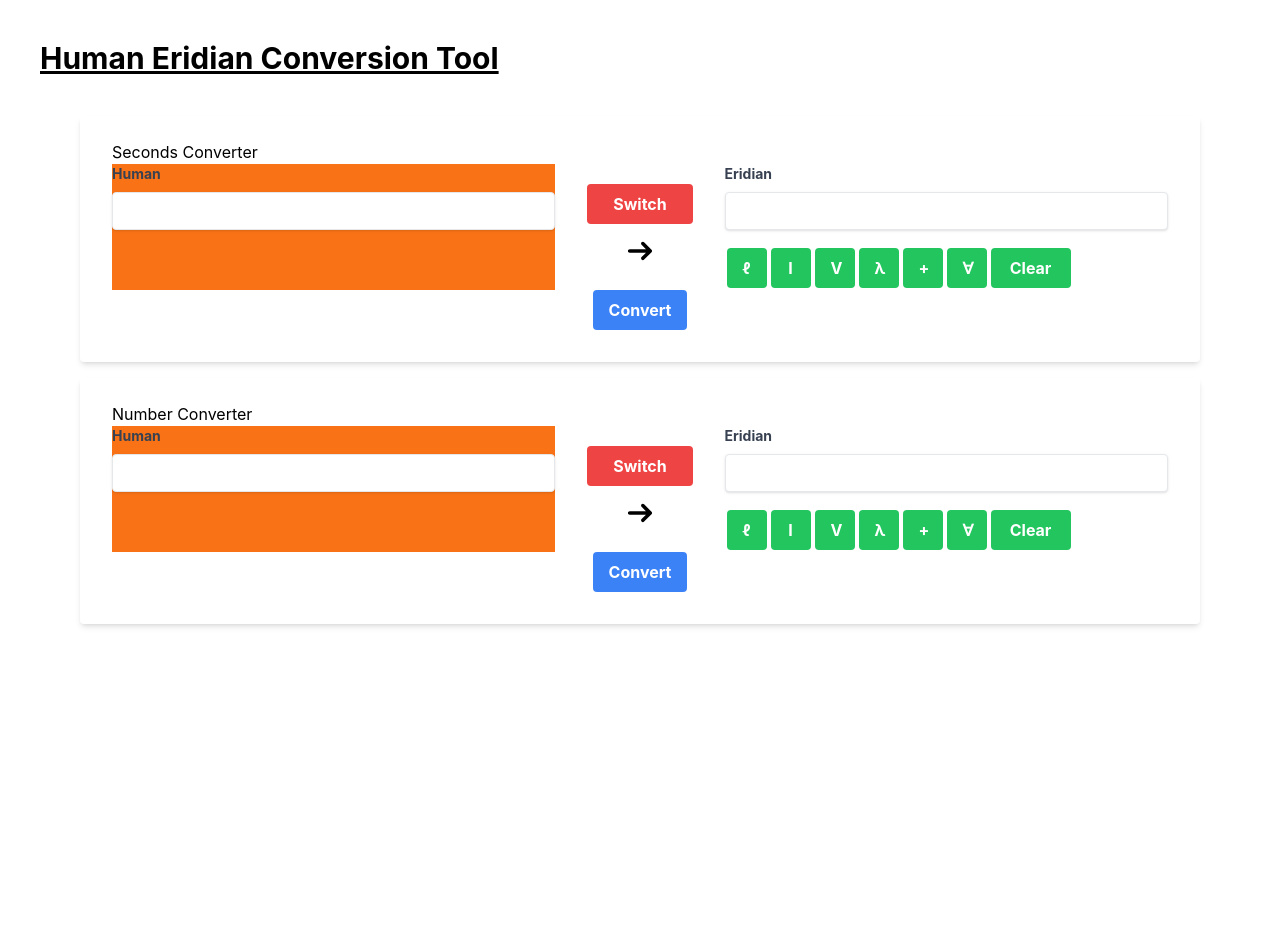
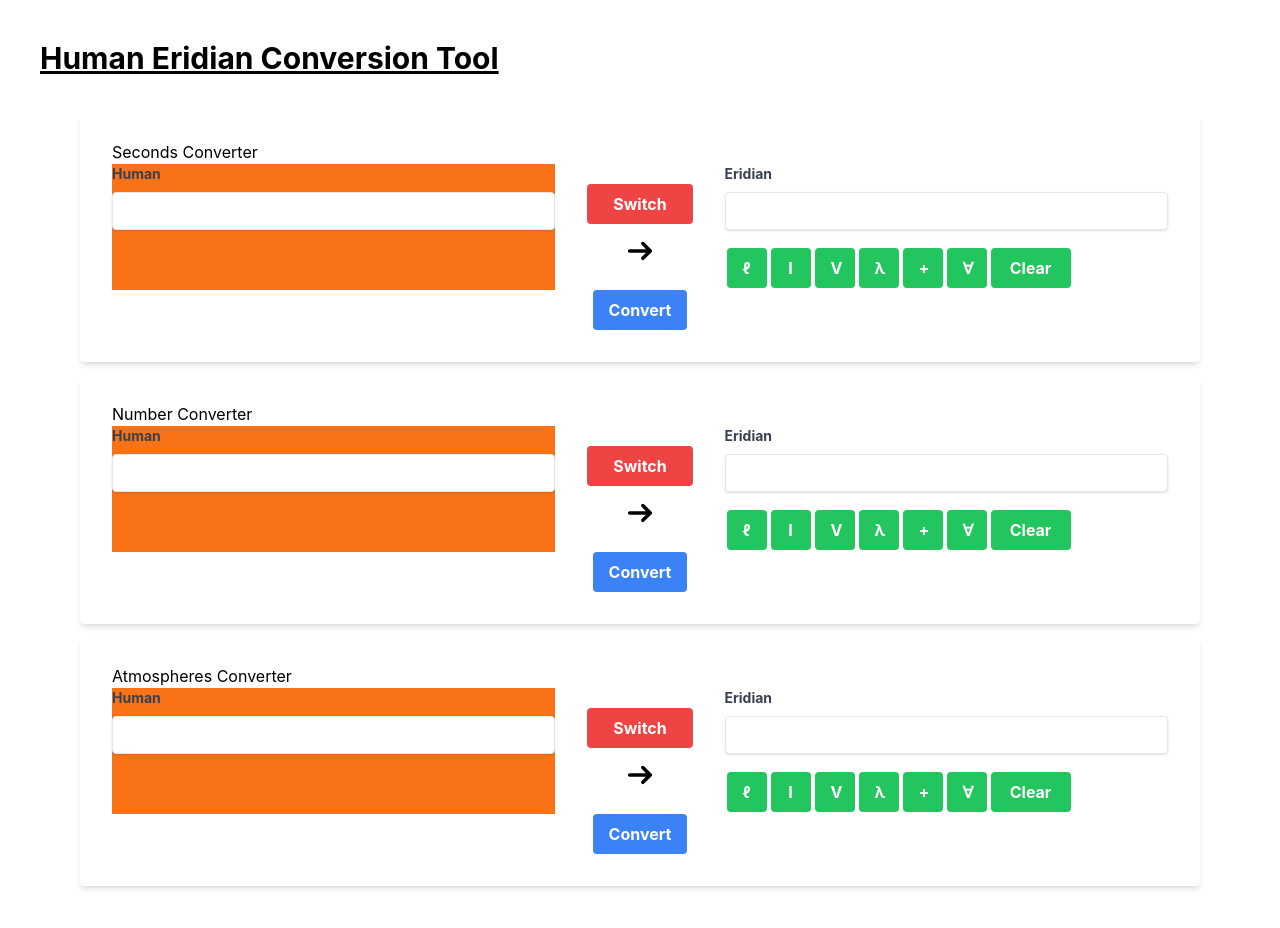
Before and after one commit to AlexGaiser/project_hail_mary, a React (Create React App) app in the folder client/: page / in a window 1280 px wide. Shown: the top 928 px of the page. Before the commit the page ends 800 px from the top, so only its background shows below. Built offline with nearby package versions, Linux system fonts and the light colour scheme.

Commit message:
add atmospheres converter component

```diff
--- a/client/src/App.tsx
+++ b/client/src/App.tsx
@@ -1,4 +1,5 @@
 import React, { useEffect } from 'react';
+import AtmospheresConverter from './views/Converters/AtmospheresConverter';
 // import './App.css';
 import NumbersConverter from './views/Converters/NumbersConverter';
 import SecondsConverter from './views/Converters/SecondsConverter';
@@ -12,6 +13,7 @@ function App() {
       <div className="p-10">
         <SecondsConverter />
         <NumbersConverter />
+        <AtmospheresConverter />
       </div>
     </div>
   );
--- /dev/null
+++ b/client/src/views/Converters/AtmospheresConverter.tsx
@@ -0,0 +1,42 @@
+import {
+  fetchEridianAtmospheresToHuman,
+  fetchEridianSecondsToHuman,
+  fetchHumanAtmospheresToEridian,
+  fetchHumanSecondsToEridian,
+} from '../../services/api/conversion.service';
+import TwoWayConverter, { ConversionHook } from './TwoWayConverter';
+
+const AtmospheresConverter = () => {
+  const useConvertToHumanAtmospheres: ConversionHook =
+    (setState) =>
+    (val = '') => {
+      const convertFunc = (input: string): void => {
+        fetchHumanAtmospheresToEridian(parseInt(input)).then((res) =>
+          setState(res.data.value),
+        );
+      };
+      convertFunc(val);
+    };
+  const useConvertToEridianAtmospheres: ConversionHook =
+    (setState) =>
+    (val = '') => {
+      const convertFunc = (input: string): void => {
+        fetchEridianAtmospheresToHuman(parseInt(input)).then((res) =>
+          setState(res.data.value),
+        );
+      };
+      convertFunc(val);
+    };
+
+  return (
+    <TwoWayConverter
+      firstLabel="Human"
+      secondLabel="Eridian"
+      title="Atmospheres Converter"
+      firstConversionHook={useConvertToHumanAtmospheres}
+      secondConversionHook={useConvertToEridianAtmospheres}
+    />
+  );
+};
+
+export default AtmospheresConverter;
```
